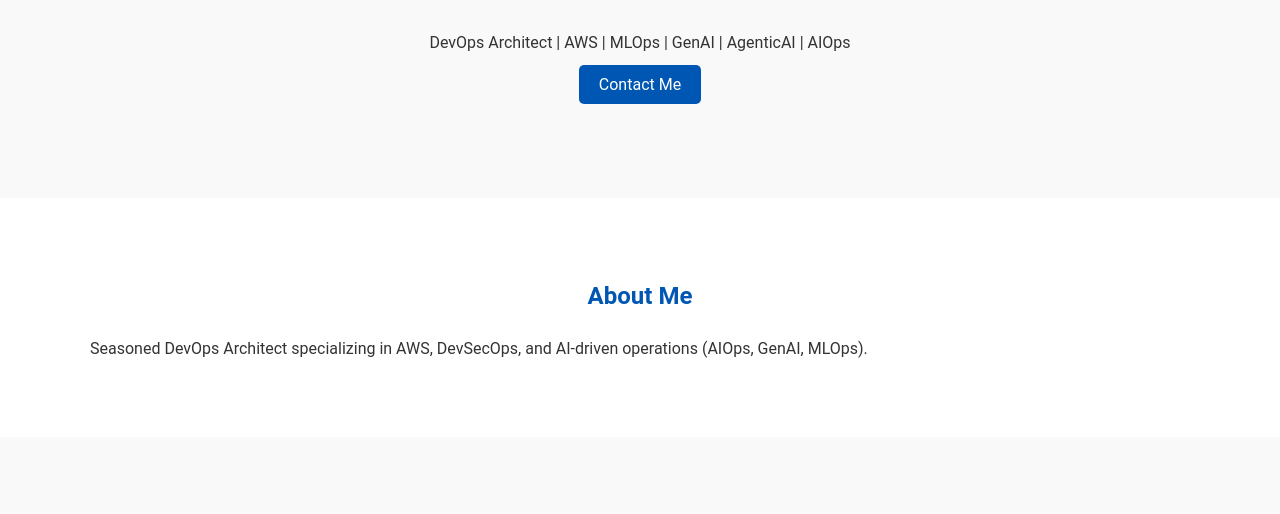
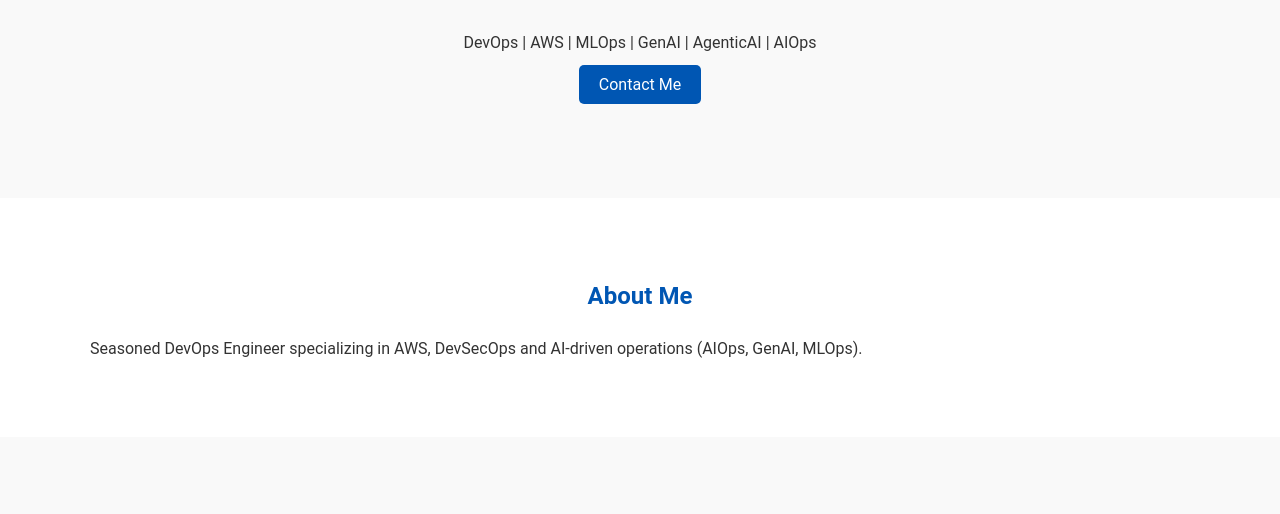
Before and after one commit to arundevopsproject/My_DevSecOps_GitHub_Actions_Project, a plain HTML site: page index.html in a window 1280 px wide. Shown: the part 250-764 px from the top of the page. Drawn offline with Linux system fonts and the light colour scheme.

Commit message:
Updated index code for portfolio

```diff
--- a/index.html
+++ b/index.html
@@ -34,7 +34,7 @@
     <section class="hero" id="home">
         <div class="container">
             <h1>Arun Baidya</h1>
-            <p>DevOps Architect | AWS | MLOps | GenAI | AgenticAI | AIOps</p>
+            <p>DevOps | AWS | MLOps | GenAI | AgenticAI | AIOps</p>
             <a href="#contact" class="btn-primary">Contact Me</a>
         </div>
     </section>
@@ -42,7 +42,7 @@
     <section id="about">
         <div class="container">
             <h2>About Me</h2>
-            <p>Seasoned DevOps Architect specializing in AWS, DevSecOps, and AI-driven operations (AIOps, GenAI, MLOps).</p>
+            <p>Seasoned DevOps Engineer specializing in AWS, DevSecOps and AI-driven operations (AIOps, GenAI, MLOps).</p>
         </div>
     </section>
 
```
